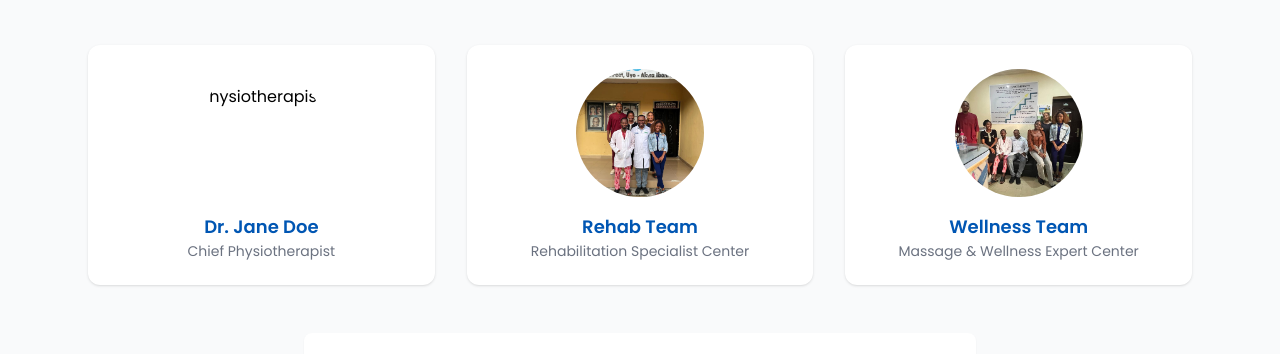
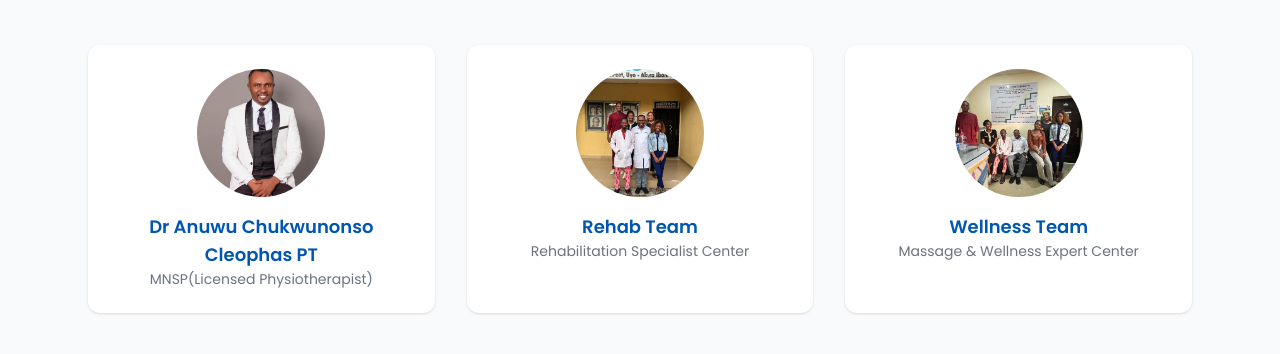
Before and after one commit to favdev10/bestlife, a plain HTML site: page src/about.html in a window 1280 px wide. Shown: the part 195-549 px from the top of the page. Drawn offline with nearby package versions, Linux system fonts and the light colour scheme.

Commit message:
more upgradeesss

```diff
--- a/src/about.html
+++ b/src/about.html
@@ -46,12 +46,14 @@
             class="bg-white rounded-xl shadow hover:shadow-lg transition p-6 text-center"
           >
             <img
-              src="team1.jpg"
+              src="../images/doc.jpg"
               alt="Physiotherapist"
               class="w-32 h-32 mx-auto rounded-full object-cover mb-4"
             />
-            <h3 class="text-lg font-semibold text-primary">Dr. Jane Doe</h3>
-            <p class="text-sm text-gray-500">Chief Physiotherapist</p>
+            <h3 class="text-lg font-semibold text-primary">
+              Dr Anuwu Chukwunonso Cleophas PT
+            </h3>
+            <p class="text-sm text-gray-500">MNSP(Licensed Physiotherapist)</p>
           </div>
 
           <!-- Team Member 2 -->
```
Also changed, not shown: images/doc.jpg (added).
